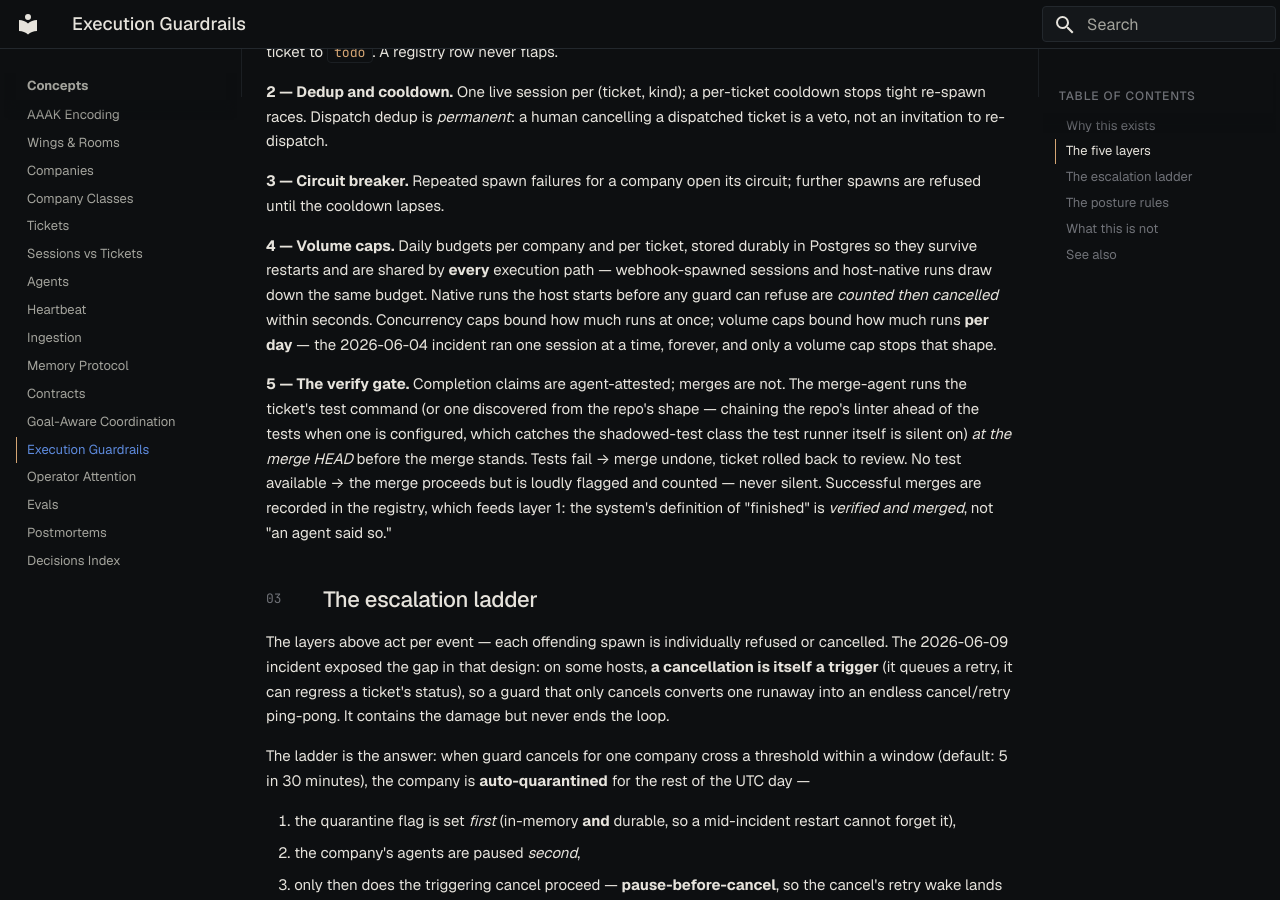
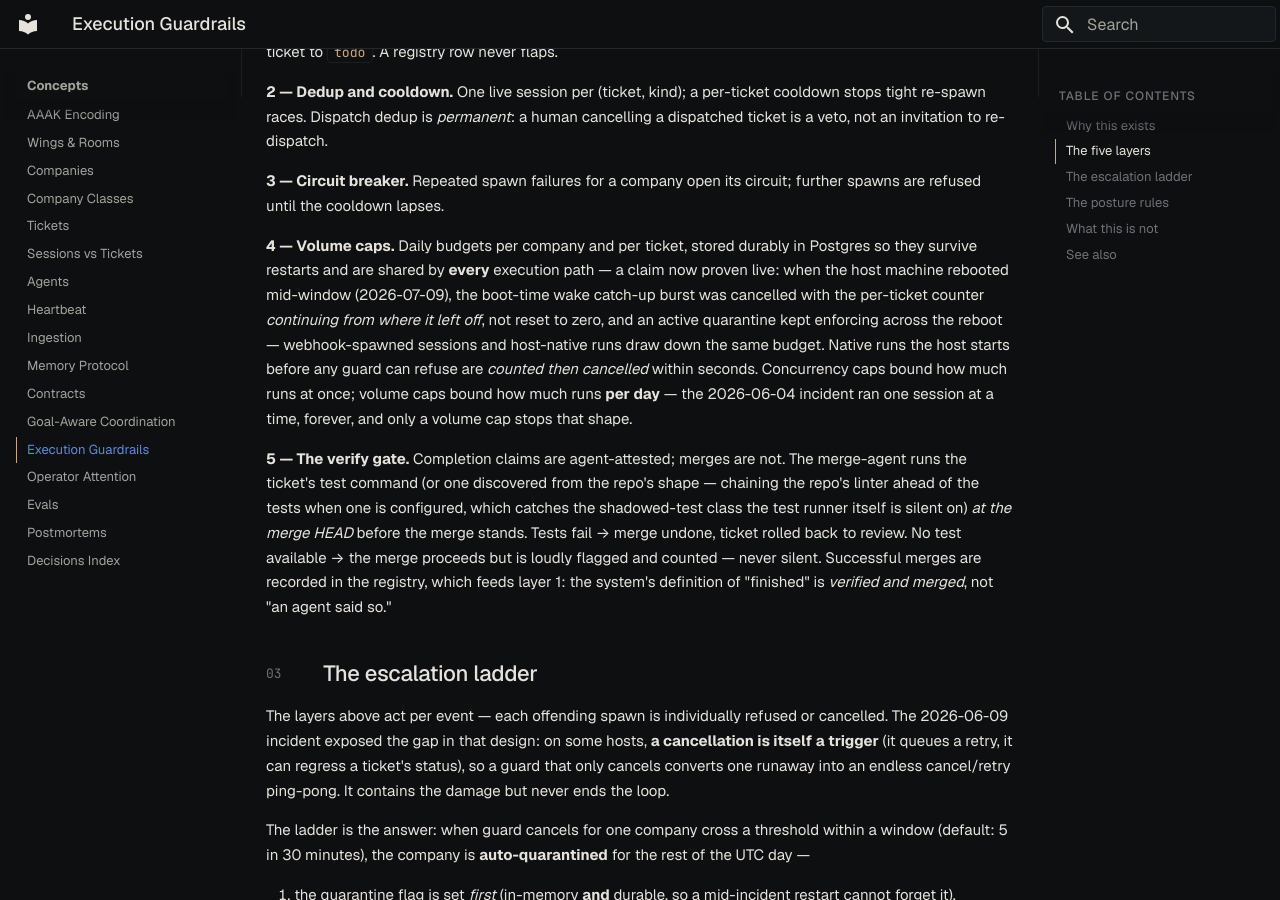
Before and after one commit to nexus-holdings/nexus-docs, an MkDocs documentation site: the page built from docs/concepts/execution-guardrails.md, in a window 1280 px wide and 900 px high, scrolled down 2329 px. Built offline with MkDocs 1.6.1 and Material for MkDocs 9.7.7, drawn with Linux system fonts in a browser that asks for light colours; some of the changed text lies outside the part shown.

Commit message:
docs: restart-resilience proof on the guardrails page (2026-07-09 reboot drill)
Co-Authored-By: Claude Fable 5 <noreply@anthropic.com>
Claude-Session: https://claude.ai/code/session_01U4za4aJox4K16kpSNGWEA8

```diff
--- a/docs/concepts/execution-guardrails.md
+++ b/docs/concepts/execution-guardrails.md
@@ -4,7 +4,7 @@
 
 <div class="page-meta">
   <span class="badge"><span class="dot"></span> battle-tested</span>
-  <span>Updated 2026-07-08</span>
+  <span>Updated 2026-07-09</span>
   <span>Owner: Platform</span>
 </div>
 
@@ -49,7 +49,7 @@ flowchart TB
 
 **3 — Circuit breaker.** Repeated spawn failures for a company open its circuit; further spawns are refused until the cooldown lapses.
 
-**4 — Volume caps.** Daily budgets per company and per ticket, stored durably in Postgres so they survive restarts and are shared by **every** execution path — webhook-spawned sessions and host-native runs draw down the same budget. Native runs the host starts before any guard can refuse are *counted then cancelled* within seconds. Concurrency caps bound how much runs at once; volume caps bound how much runs **per day** — the 2026-06-04 incident ran one session at a time, forever, and only a volume cap stops that shape.
+**4 — Volume caps.** Daily budgets per company and per ticket, stored durably in Postgres so they survive restarts and are shared by **every** execution path — a claim now proven live: when the host machine rebooted mid-window (2026-07-09), the boot-time wake catch-up burst was cancelled with the per-ticket counter *continuing from where it left off*, not reset to zero, and an active quarantine kept enforcing across the reboot — webhook-spawned sessions and host-native runs draw down the same budget. Native runs the host starts before any guard can refuse are *counted then cancelled* within seconds. Concurrency caps bound how much runs at once; volume caps bound how much runs **per day** — the 2026-06-04 incident ran one session at a time, forever, and only a volume cap stops that shape.
 
 **5 — The verify gate.** Completion claims are agent-attested; merges are not. The merge-agent runs the ticket's test command (or one discovered from the repo's shape — chaining the repo's linter ahead of the tests when one is configured, which catches the shadowed-test class the test runner itself is silent on) *at the merge HEAD* before the merge stands. Tests fail → merge undone, ticket rolled back to review. No test available → the merge proceeds but is loudly flagged and counted — never silent. Successful merges are recorded in the registry, which feeds layer 1: the system's definition of "finished" is *verified and merged*, not "an agent said so."
 
```
